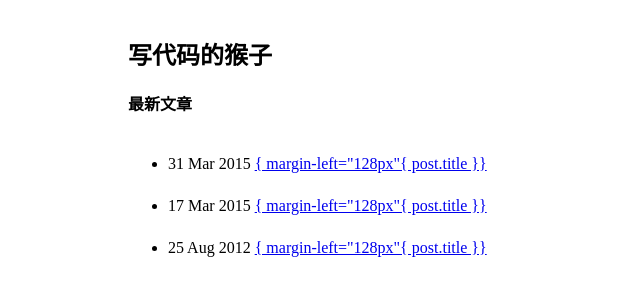
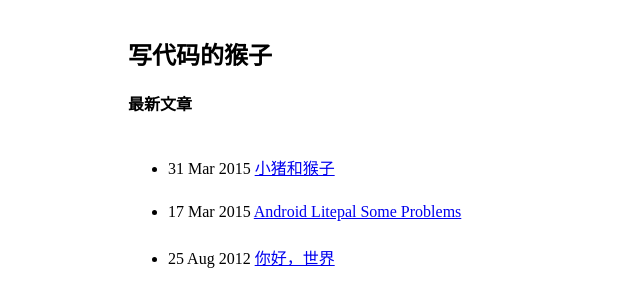
Before and after one commit to jaeger23/blog, a Jekyll site: the page built from index.html, in a window 1280 px wide. Shown: the top 307 px of the page, without its empty margins (0-640 px from the left). Built offline with Jekyll 4.4.1, drawn with Linux system fonts in a browser that asks for light colours.

Commit message:
change some style

```diff
--- a/index.html
+++ b/index.html
@@ -20,6 +20,6 @@ title: 写代码的猴子
 
 <ul>
 	{% for post in site.posts %}
-	　　　　　　<li>{{ post.date | date_to_string }} <a href="{{ site.baseurl }}{{ post.url }}">{ margin-left="128px"{ post.title }}</a></li>
+	　　　　　　<li>{{ post.date | date_to_string }} <a href="{{ site.baseurl }}{{ post.url }}">{{ post.title }}</a></li>
 	　　　　{% endfor %}
 </ul>
```
